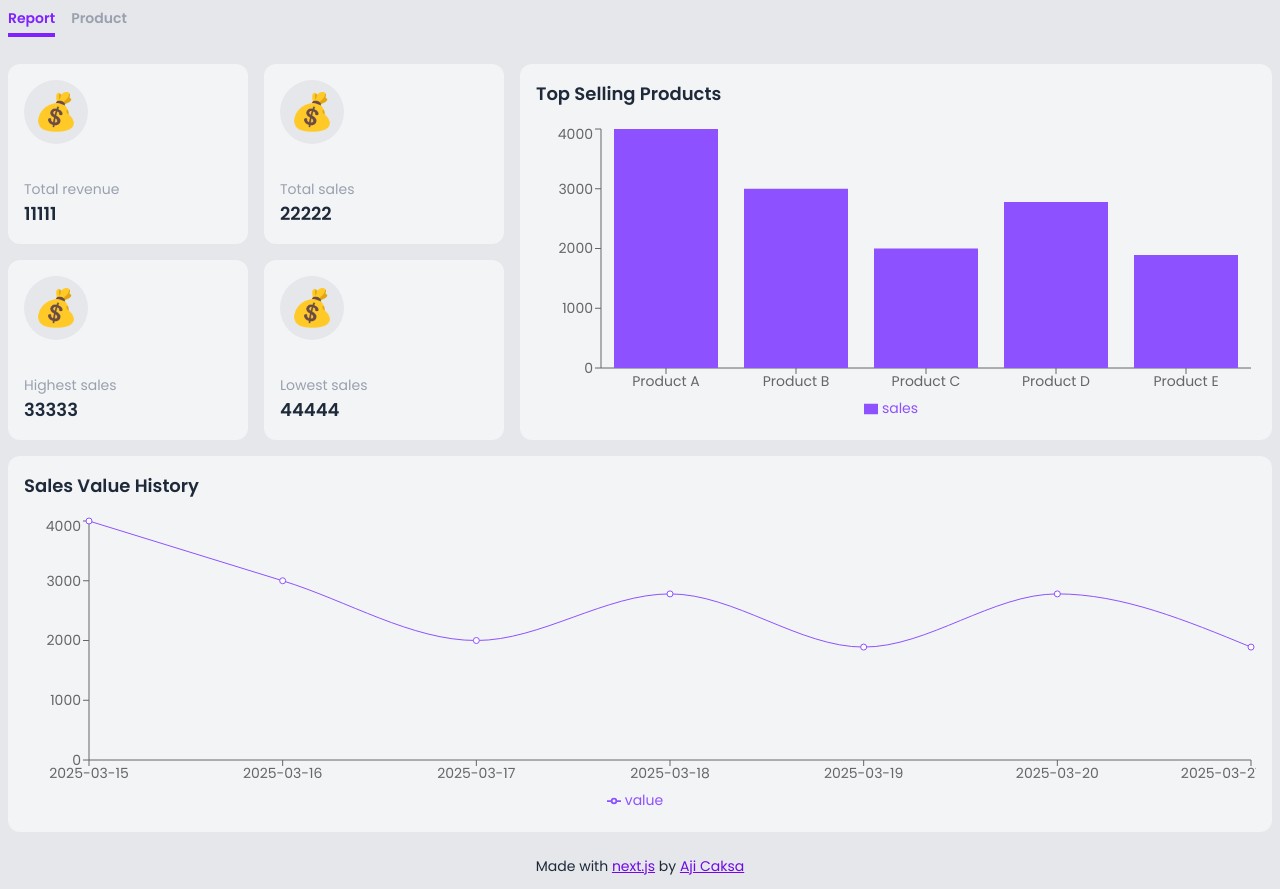
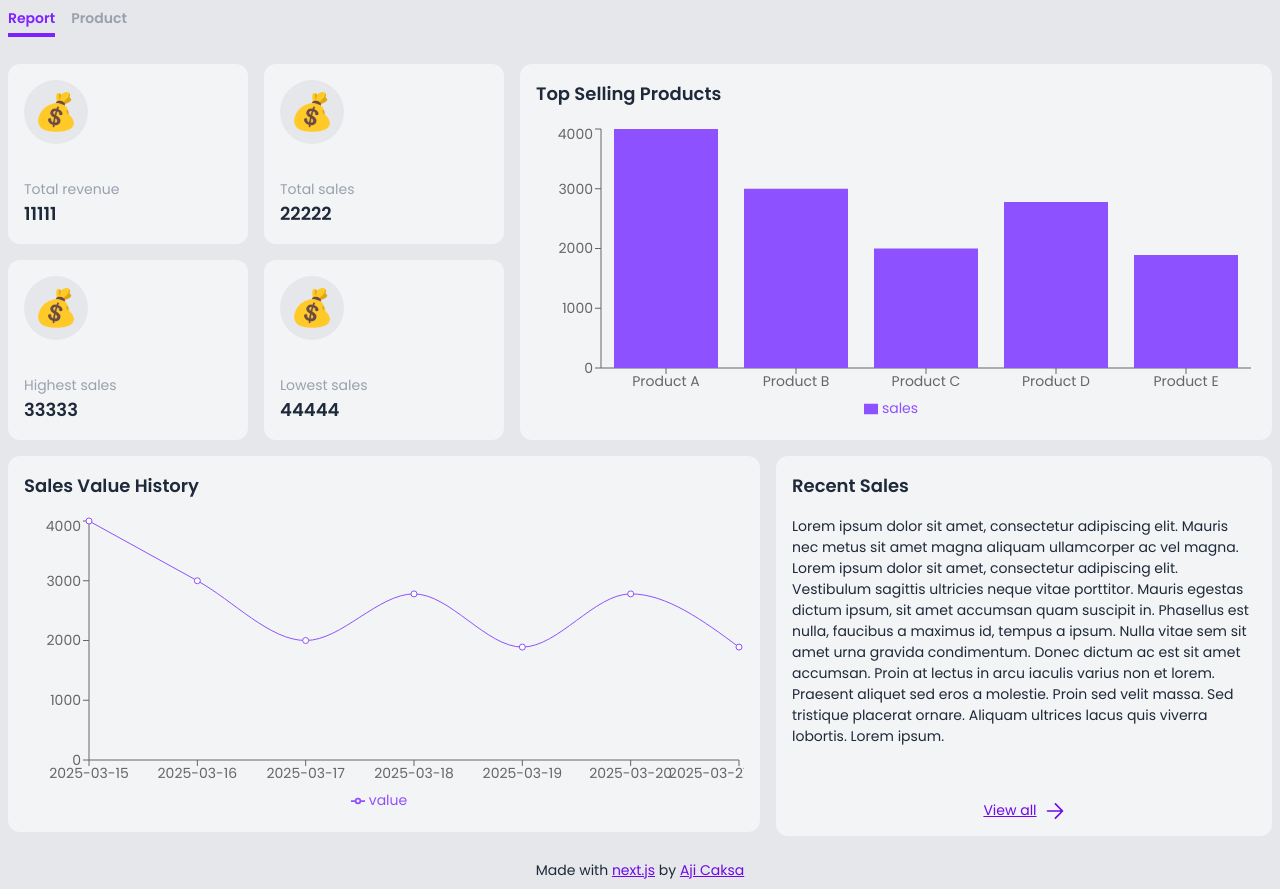
Before and after one commit to caksaji/lora, a Next.js app: page / in a window 1280 px wide. Built offline with nearby package versions, Linux system fonts and the light colour scheme.

Commit message:
[ADD] new component : IconSvg

```diff
--- a/src/app/page.tsx
+++ b/src/app/page.tsx
@@ -1,4 +1,6 @@
 'use client'
+
+import IconSvg from '@/component/partial/IconSvg'
 
 import {
   ResponsiveContainer,
@@ -37,7 +39,7 @@ export default function Report() {
   }
   return (
     <div className="grid grid-cols-1 gap-4 md:grid-cols-5">
-      <div className="col-span-1 md:col-span-2">
+      <div className="col-span-full md:col-span-2">
         <div className="grid grid-cols-1 gap-4 h-full sm:grid-cols-2">
           {[...Array(4)].map((_, i) => (
             <div key={i} className="col-span-1 flex items-center gap-4 p-4 rounded-xl bg-gray-100 md:flex-col md:items-start md:justify-between">
@@ -56,8 +58,8 @@ export default function Report() {
           ))}
         </div>
       </div>
-      <div className="col-span-1 md:col-span-3">
-        <div className="flex flex-col space-y-4 w-full p-4 rounded-xl bg-gray-100">
+      <div className="col-span-full md:col-span-3">
+        <div className="w-full p-4 rounded-xl space-y-4 bg-gray-100">
           <div className="text-lg font-semibold">
             Top Selling Products
           </div>
@@ -72,8 +74,8 @@ export default function Report() {
           </ResponsiveContainer>
         </div>
       </div>
-      <div className="col-span-full">
-        <div className="flex flex-col space-y-4 w-full p-4 rounded-xl bg-gray-100">
+      <div className="col-span-full md:col-span-3">
+        <div className="w-full p-4 rounded-xl space-y-4 bg-gray-100">
           <div className="text-lg font-semibold">
             Sales Value History
           </div>
@@ -88,6 +90,20 @@ export default function Report() {
           </ResponsiveContainer>
         </div>
       </div>
+      <div className="col-span-full md:col-span-2">
+        <div className="w-full p-4 rounded-xl space-y-4 bg-gray-100" style={{height: 'calc(300px + ((1rem * 2) + (2rem + 1rem)))'}}>
+          <div className="text-lg font-semibold">
+            Recent Sales
+          </div>
+          <div className="overflow-y-auto" style={{height: 'calc(100% - ((1rem * 2) + (2rem + 1rem)))'}}>
+            Lorem ipsum dolor sit amet, consectetur adipiscing elit. Mauris nec metus sit amet magna aliquam ullamcorper ac vel magna. Lorem ipsum dolor sit amet, consectetur adipiscing elit. Vestibulum sagittis ultricies neque vitae porttitor. Mauris egestas dictum ipsum, sit amet accumsan quam suscipit in. Phasellus est nulla, faucibus a maximus id, tempus a ipsum. Nulla vitae sem sit amet urna gravida condimentum. Donec dictum ac est sit amet accumsan. Proin at lectus in arcu iaculis varius non et lorem. Praesent aliquet sed eros a molestie. Proin sed velit massa. Sed tristique placerat ornare. Aliquam ultrices lacus quis viverra lobortis. Lorem ipsum.
+          </div>
+          <div tabIndex="0" className="flex items-center gap-2 w-fit mx-auto link">
+            <span>View all</span>
+            <span className="h-5 w-5"><IconSvg name="arrow-right" /></span>
+          </div>
+        </div>
+      </div>
     </div>
   )
 }
--- a/src/component/partial/Footer.tsx
+++ b/src/component/partial/Footer.tsx
@@ -4,11 +4,11 @@ export default function Footer() {
   return (
     <div className="pt-6 pb-2 text-center">
       Made with&nbsp;
-      <Link href="https://nextjs.org/" target="_blank" rel="noopener noreferrer">
+      <Link href="https://nextjs.org/" target="_blank" rel="noopener noreferrer" className="inline-block">
         next.js
       </Link>
       &nbsp;by&nbsp;
-      <Link href="https://caksaji.netlify.app" target="_blank" rel="noopener noreferrer">
+      <Link href="https://caksaji.netlify.app" target="_blank" rel="noopener noreferrer" className="inline-block">
         Aji Caksa
       </Link>
     </div>
--- /dev/null
+++ b/src/component/partial/IconSvg.tsx
@@ -0,0 +1,19 @@
+export default function IconSvg({
+  name
+}: {
+  name: string
+}) {
+  return (
+    <svg
+      xmlns="http://www.w3.org/2000/svg"
+      viewBox="0 0 24 24"
+      fill="none"
+      className="flex-shrink-0 stroke-2 stroke-current transform"
+      style={{strokeLinecap: 'round', strokeLinejoin: 'round'}}
+    >
+      {name === 'arrow-right' &&
+        <path d="M3 12L21 12M21 12L12.5 3.5M21 12L12.5 20.5" />
+      }
+    </svg>
+  )
+}
```
